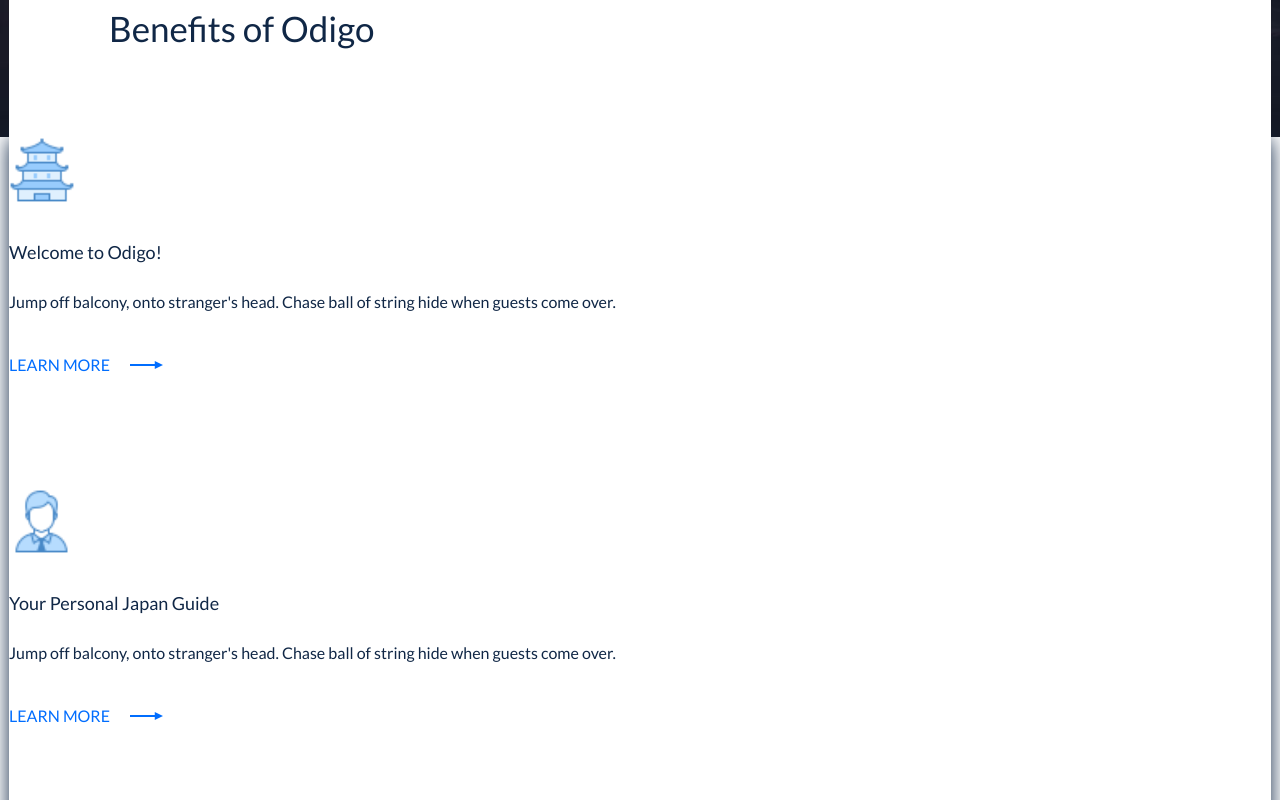
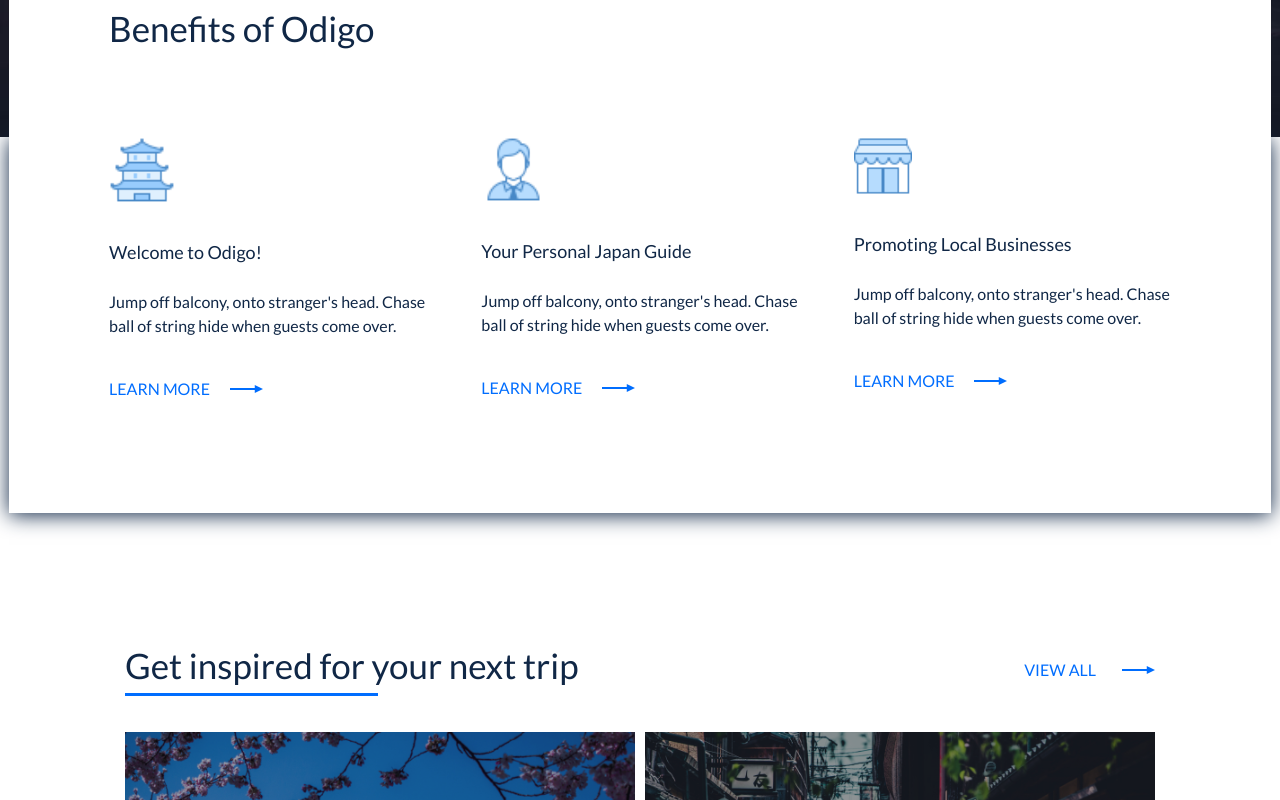
Before and after one commit to arty-mason/website-for-beginners-react, a React (Create React App) app: page / in a window 1280 px wide. Shown: the part 680-1480 px from the top of the page. Built offline with nearby package versions, Linux system fonts and the light colour scheme.

Commit message:
Bug fixes 2

```diff
--- a/src/benefits/Benefits.module.css
+++ b/src/benefits/Benefits.module.css
@@ -28,7 +28,7 @@
   background-color: #fff;
 }
 
-.benfitsCards {
+.benefitsCards {
   display: -ms-grid;
   display: grid;
   /* Making the element display in the grid format*/
--- a/src/tours/Tours.jsx
+++ b/src/tours/Tours.jsx
@@ -8,7 +8,7 @@
     <div className={styles.container} id="articles">
       <div className="wrapper">
         <div className={cs(styles.toursTour, styles.tour)}>
-          <div className={styles.toursTour}>
+          <div className={styles.tourPic}>
             <img
               src={tour1}
               alt="Prefecture in Focus: Tottori"
```
